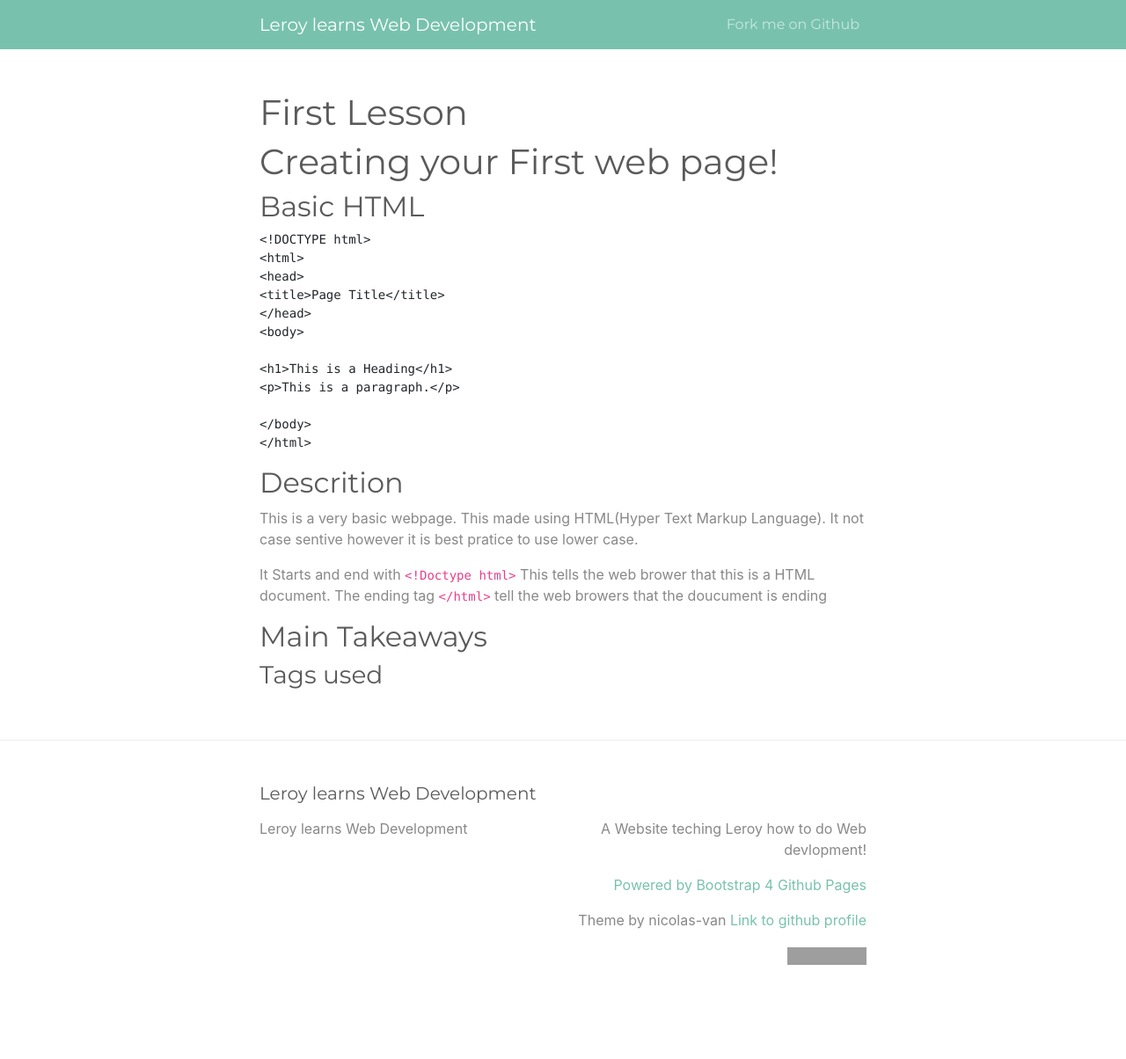
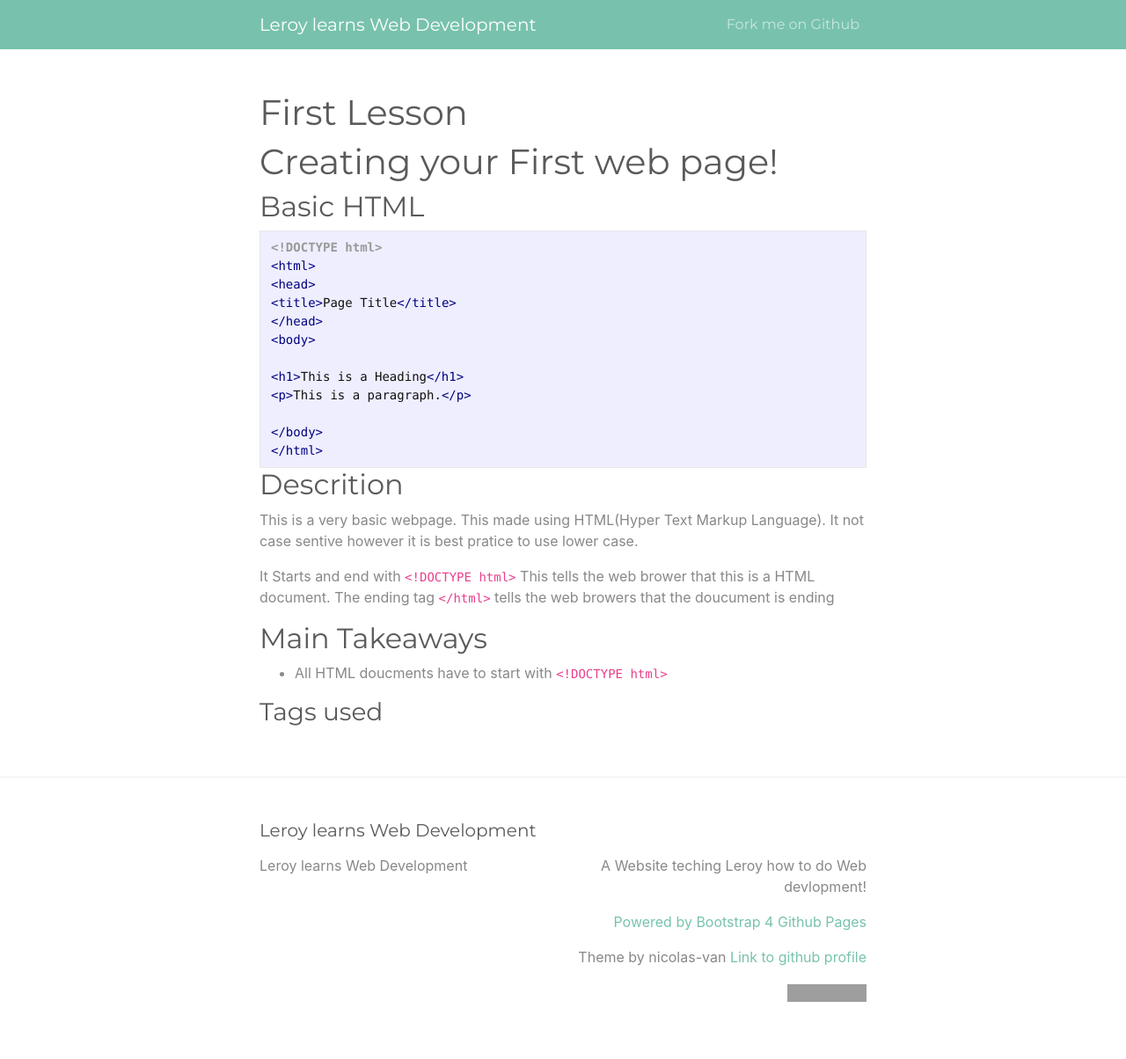
Before and after one commit to camilla-jones/leroy-learns, a Jekyll site: the page built from HTML/basic-html.md, in a window 1280 px wide. Shown: the whole page at 88% size. Built offline with Jekyll 4.4.1, drawn with Linux system fonts in a browser that asks for light colours; before the commit the page ends 1162 px from its top, so only the background shows below that; grey boxes are pictures that could not be loaded.

Commit message:
Update basic-html.md

````diff
--- a/HTML/basic-html.md
+++ b/HTML/basic-html.md
@@ -5,7 +5,7 @@ title: First Lesson
 # Creating your First web page!
 
 ## Basic HTML
-```html:
+```html
 <!DOCTYPE html>
 <html>
 <head>
@@ -22,8 +22,12 @@ title: First Lesson
 ## Descrition
 This is a very basic webpage. This made using HTML(Hyper Text Markup Language). It not case sentive however it is best pratice to use lower case.
 
-It Starts and end with `<!Doctype html>` This tells the web brower that this is a HTML document. The ending tag `</html>` tell the web browers that the doucument is ending
+It Starts and end with `<!DOCTYPE html>` This tells the web brower that this is a HTML document. The ending tag `</html>` tells the web browers that the doucument is ending
+
+
 
 ## Main Takeaways
 
+- All HTML doucments have to start with `<!DOCTYPE html>`
+
 ### Tags used
````
